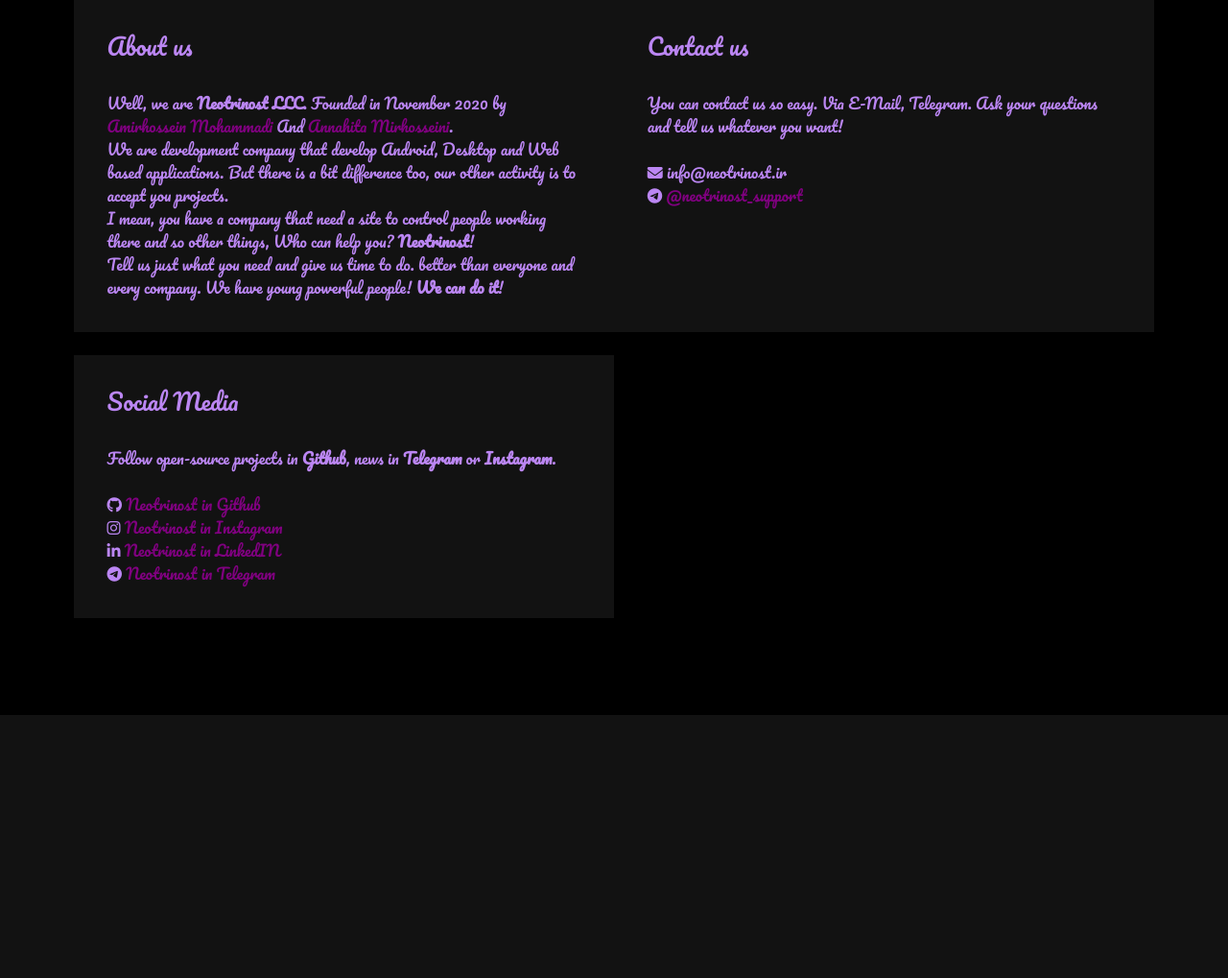
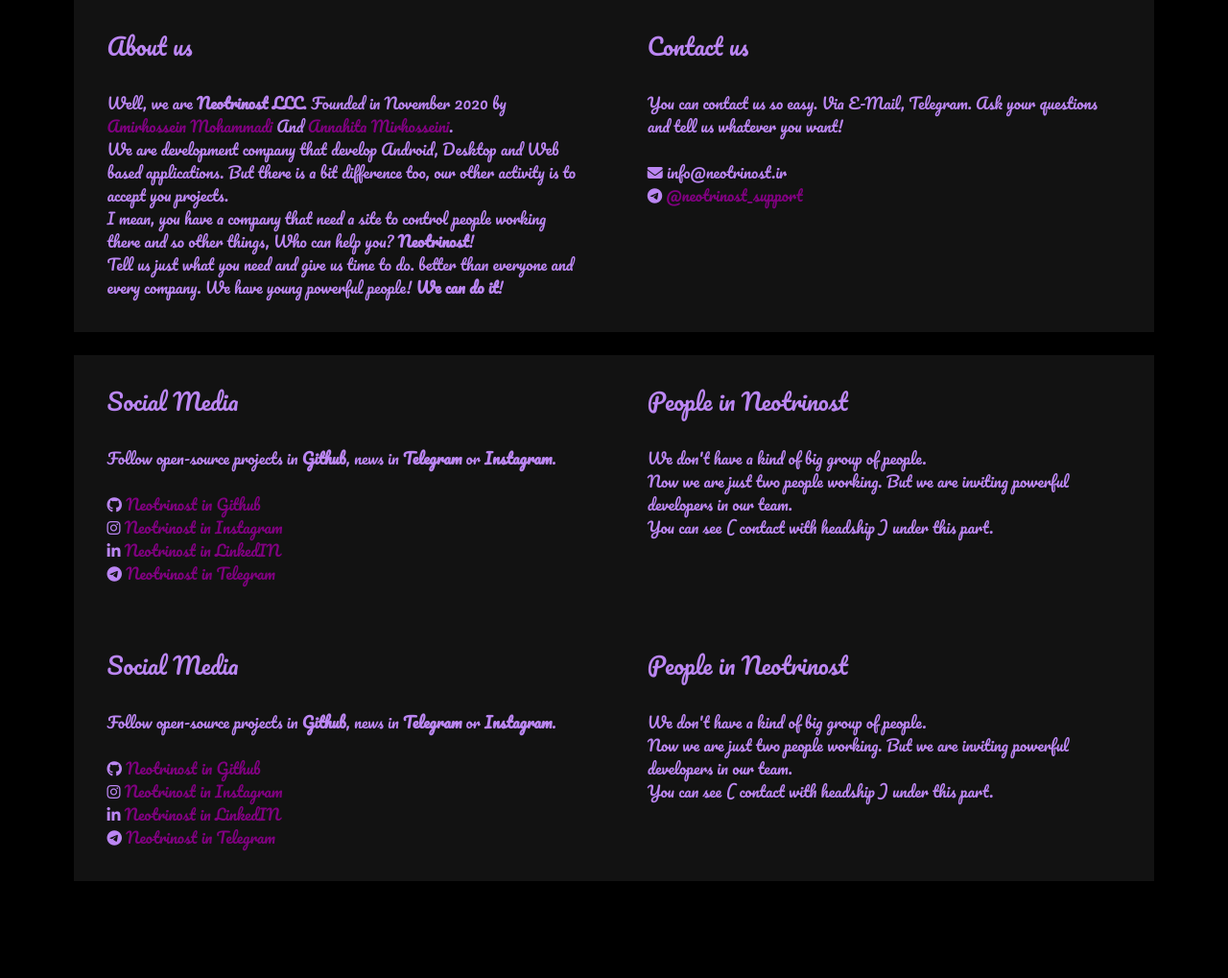
Before and after one commit to Neotrinost/Neotrinost.ir, a Flask app: page / in a window 1280 px wide. Shown: the part 727-1746 px from the top of the page at 96% size. Before the commit the page ends 1472 px from the top, so only its background shows below. Run offline with Flask 2, Linux system fonts and the light colour scheme; some libraries are stand-ins or nearby versions.

Commit message:
Add people in team

```diff
--- a/app/templates/home.html
+++ b/app/templates/home.html
@@ -120,6 +120,44 @@
                     <br>
                     <i class="fa fa-telegram"></i> <a class="link" href="https://t.me/neotrinost">Neotrinost in Telegram</a>
                 </div>
+                <div class="col-md-6 dialog left">
+                    <h4>People in Neotrinost</h4>
+                    <br>
+                    <p>
+                        We don't have a kind of big group of people.
+                        <br>
+                        Now we are just two people working. But we are inviting powerful developers in our team.
+                        <br>
+                        You can see ( contact with headship ) under this part.
+                    </p>
+                </div>
+            </div>
+            <div class="row">
+                <div class="col-md-6 dialog left">
+                    <h4>Social Media</h4>
+                    <br>
+                    Follow open-source projects in <b>Github</b>, news in <b>Telegram</b> or <b>Instagram</b>.
+                    <br>
+                    <br>
+                    <i class="fa fa-github"></i> <a class="link" href="https://github.com.com/Neotrinost">Neotrinost in Github</a>
+                    <br>
+                    <i class="fa fa-instagram"></i> <a class="link" href="https://instagram.com/neotrinost">Neotrinost in Instagram</a>
+                    <br>
+                    <i class="fa fa-linkedin"></i> <a class="link" href="https://linkedin.com/company/neotrinost">Neotrinost in LinkedIN</a>
+                    <br>
+                    <i class="fa fa-telegram"></i> <a class="link" href="https://t.me/neotrinost">Neotrinost in Telegram</a>
+                </div>
+                <div class="col-md-6 dialog left">
+                    <h4>People in Neotrinost</h4>
+                    <br>
+                    <p>
+                        We don't have a kind of big group of people.
+                        <br>
+                        Now we are just two people working. But we are inviting powerful developers in our team.
+                        <br>
+                        You can see ( contact with headship ) under this part.
+                    </p>
+                </div>
             </div>
 		</div>
 		<br>
```
